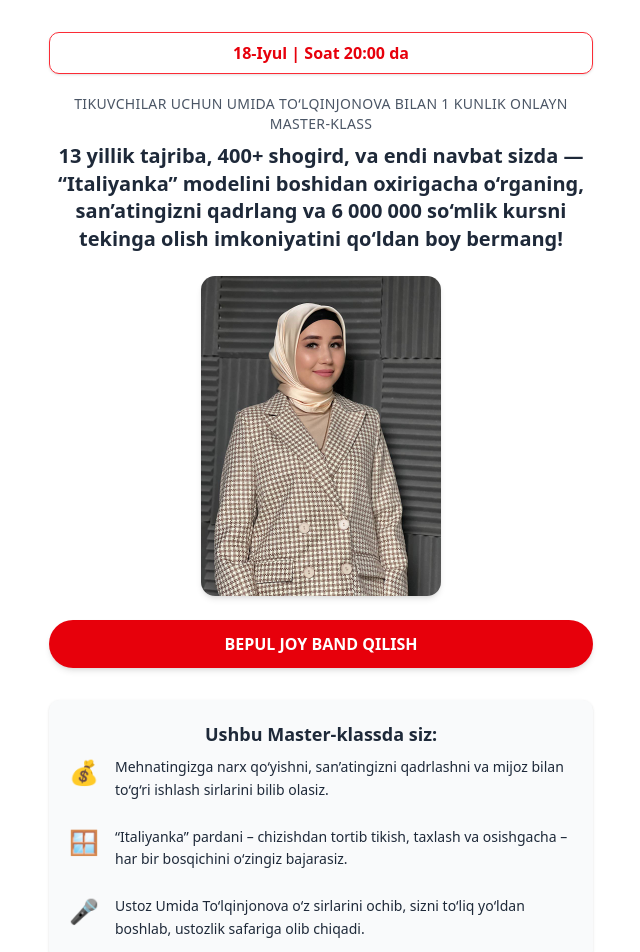
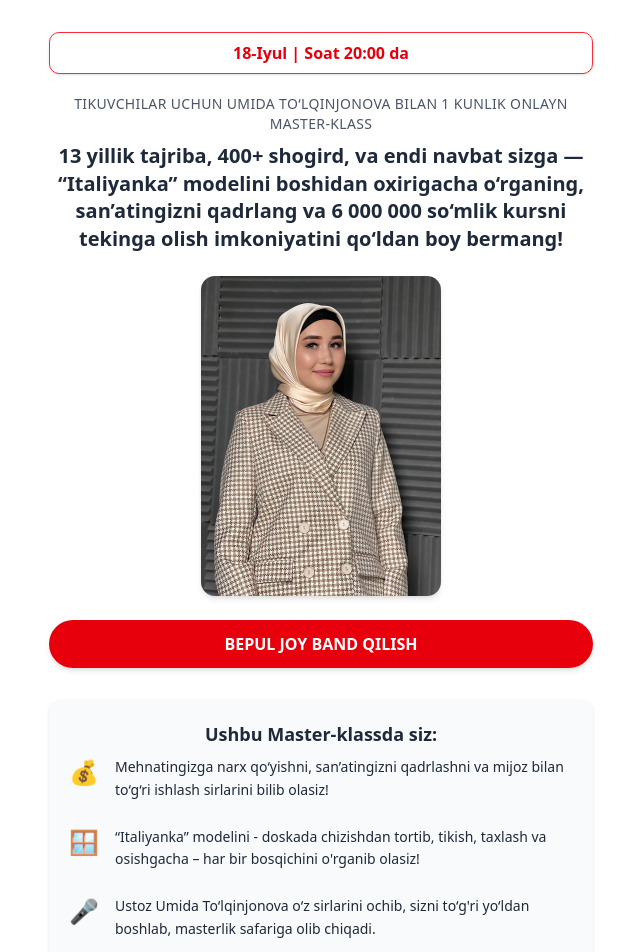
Before and after one commit to Mirzayev2009/18-Iyul-Parda-ortidagi-san-at, a React (Vite) app: page / in a window 1280 px wide. Shown: the top 952 px of the page, without its empty margins (319-959 px from the left). Built offline with nearby package versions, Linux system fonts and the light colour scheme; the HTML template or start-up script is replaced by a standard one.

Commit message:
zehahazha

```diff
--- a/src/pages/InfoPage.jsx
+++ b/src/pages/InfoPage.jsx
@@ -22,7 +22,7 @@ const InfoPage = () => {
 
       {/* Asosiy sarlavha */}
       <h1 className="text-xl font-bold leading-snug text-center mb-6">
-        13 yillik tajriba, 400+ shogird, va endi navbat sizda — “Italiyanka” modelini boshidan oxirigacha o‘rganing, san’atingizni qadrlang va 6 000 000 so‘mlik kursni tekinga olish imkoniyatini qo‘ldan boy bermang!
+        13 yillik tajriba, 400+ shogird, va endi navbat sizga — “Italiyanka” modelini boshidan oxirigacha o‘rganing, san’atingizni qadrlang va 6 000 000 so‘mlik kursni tekinga olish imkoniyatini qo‘ldan boy bermang!
       </h1>
 
       {/* Rasm */}
@@ -46,21 +46,21 @@ const InfoPage = () => {
         <div className="flex items-start gap-4">
           <div className="text-red-500 text-2xl">💰</div>
           <p className="text-sm leading-relaxed">
-            Mehnatingizga narx qo‘yishni, san’atingizni qadrlashni va mijoz bilan to‘g‘ri ishlash sirlarini bilib olasiz.
+            Mehnatingizga narx qo‘yishni, san’atingizni qadrlashni va mijoz bilan to‘g‘ri ishlash sirlarini bilib olasiz!
           </p>
         </div>
 
         <div className="flex items-start gap-4">
           <div className="text-red-500 text-2xl">🪟</div>
           <p className="text-sm leading-relaxed">
-            “Italiyanka” pardani – chizishdan tortib tikish, taxlash va osishgacha – har bir bosqichini o‘zingiz bajarasiz.
+            “Italiyanka” modelini -  doskada chizishdan tortib,  tikish, taxlash va osishgacha – har bir bosqichini o'rganib olasiz!
           </p>
         </div>
 
         <div className="flex items-start gap-4">
           <div className="text-red-500 text-2xl">🎤</div>
           <p className="text-sm leading-relaxed">
-            Ustoz Umida To‘lqinjonova o‘z sirlarini ochib, sizni to‘liq yo‘ldan boshlab, ustozlik safariga olib chiqadi.
+            Ustoz Umida To‘lqinjonova o‘z sirlarini ochib, sizni to‘g'ri yo‘ldan boshlab, masterlik safariga olib chiqadi.
           </p>
         </div>
       </div>
```
